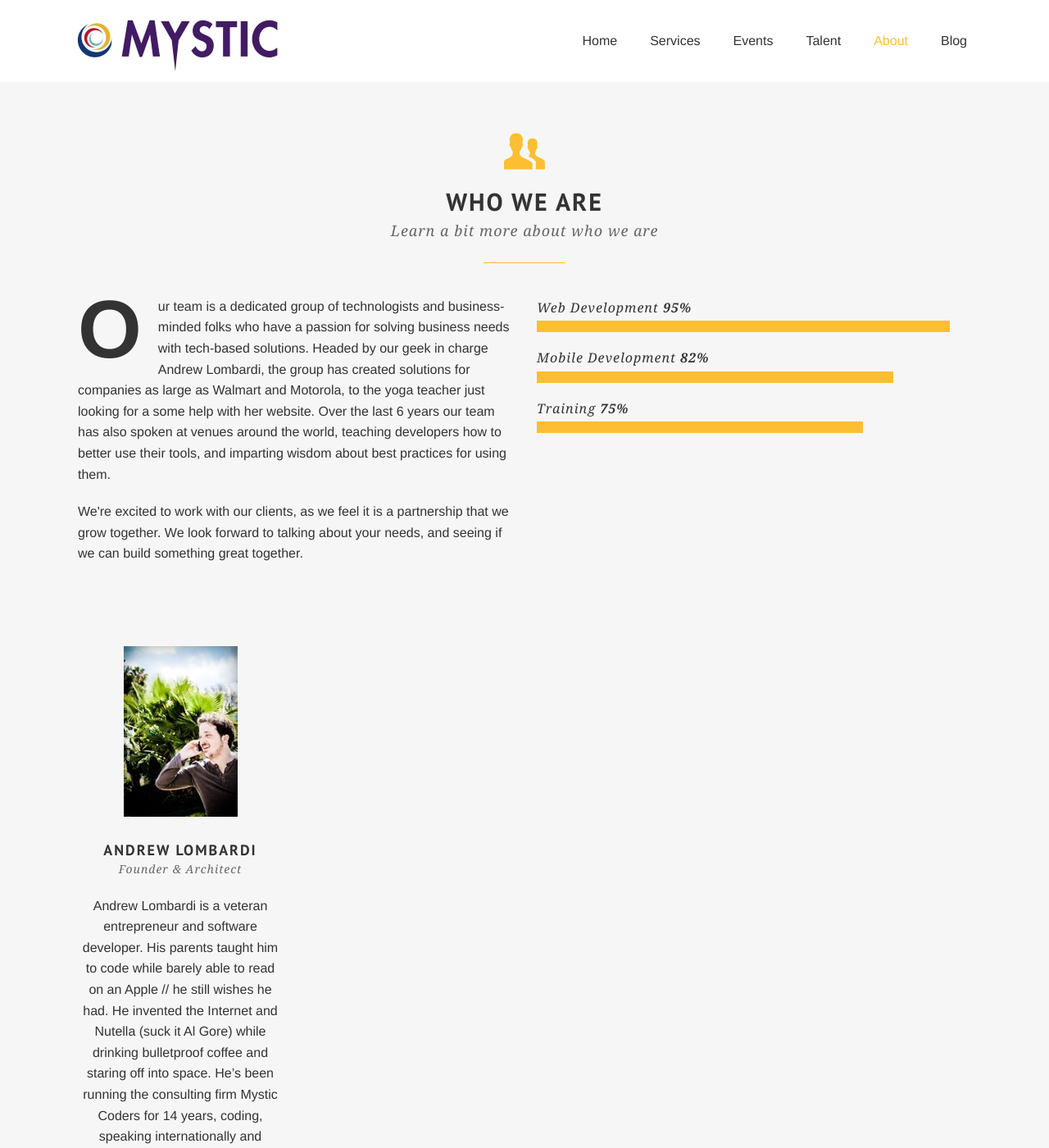
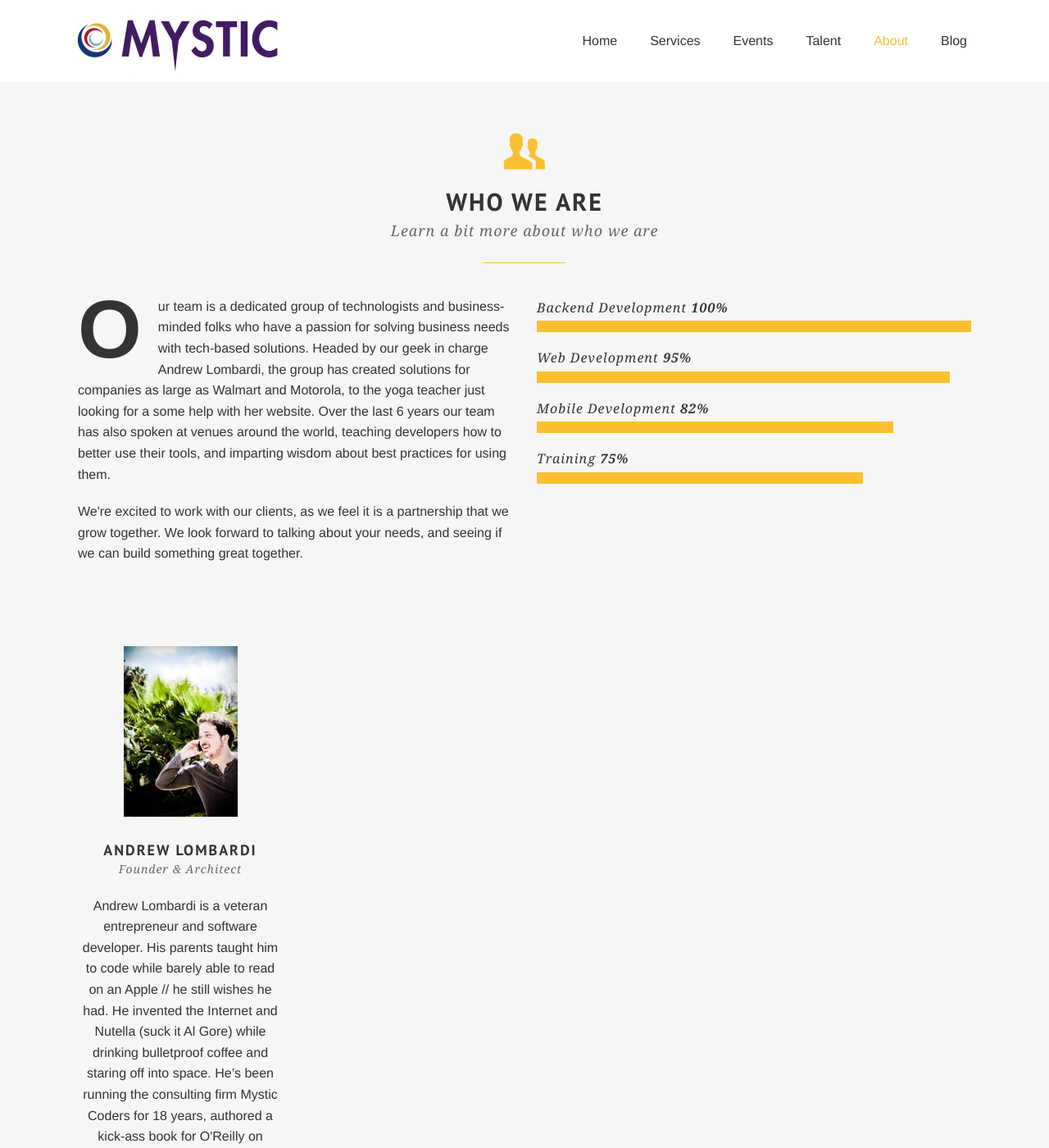
Before and after one commit to mysticcoders/www, a Jekyll site: the page built from about.html, in a window 1280 px wide and 1400 px high. Shown: the whole window at 82% size. Built offline with Jekyll 4.4.1, drawn with Linux system fonts in a browser that asks for light colours; some web fonts are replaced; comment, search, counter and statistics services are not loaded; some of the changed text lies outside the part shown.

Commit message:
fix the about with latest

```diff
--- a/about.html
+++ b/about.html
@@ -3,6 +3,8 @@ layout: default
 title: Mystic &gt; about
 section_id: about
 bars:
+  - title: Backend Development
+    percent: 100
   - title: Web Development
     percent: 95
   - title: Mobile Development
@@ -14,7 +16,12 @@ members:
     name: Andrew Lombardi
     position: Founder &amp; Architect
     desc:
-      Andrew Lombardi is a veteran entrepreneur and software developer. His parents taught him to code while barely able to read on an Apple // he still wishes he had. He invented the Internet and Nutella (suck it Al Gore) while drinking bulletproof coffee and staring off into space. He’s been running the consulting firm Mystic Coders for 14 years, coding, speaking internationally and offering technical guidance to companies as large as Walmart and companies with problems as interesting as helicopter simulation. He firmly believes that the best thing he’s done so far, is being a great dad.
+      Andrew Lombardi is a veteran entrepreneur and software developer. His parents taught him to code while barely able to read on an
+      Apple // he still wishes he had. He invented the Internet and Nutella (suck it Al Gore) while drinking bulletproof coffee and
+      staring off into space. He’s been running the consulting firm Mystic Coders for 18 years, authored a kick-ass book for O'Reilly
+      on WebSocket, coding, speaking internationally and offering technical guidance to companies as large as Walmart and companies
+      with problems as interesting as helicopter simulation. He firmly believes that the best thing he’s done so far, is being a great
+      dad.
     socials:
       - name: twitter
         link: http://twitter.com/kinabalu
```
